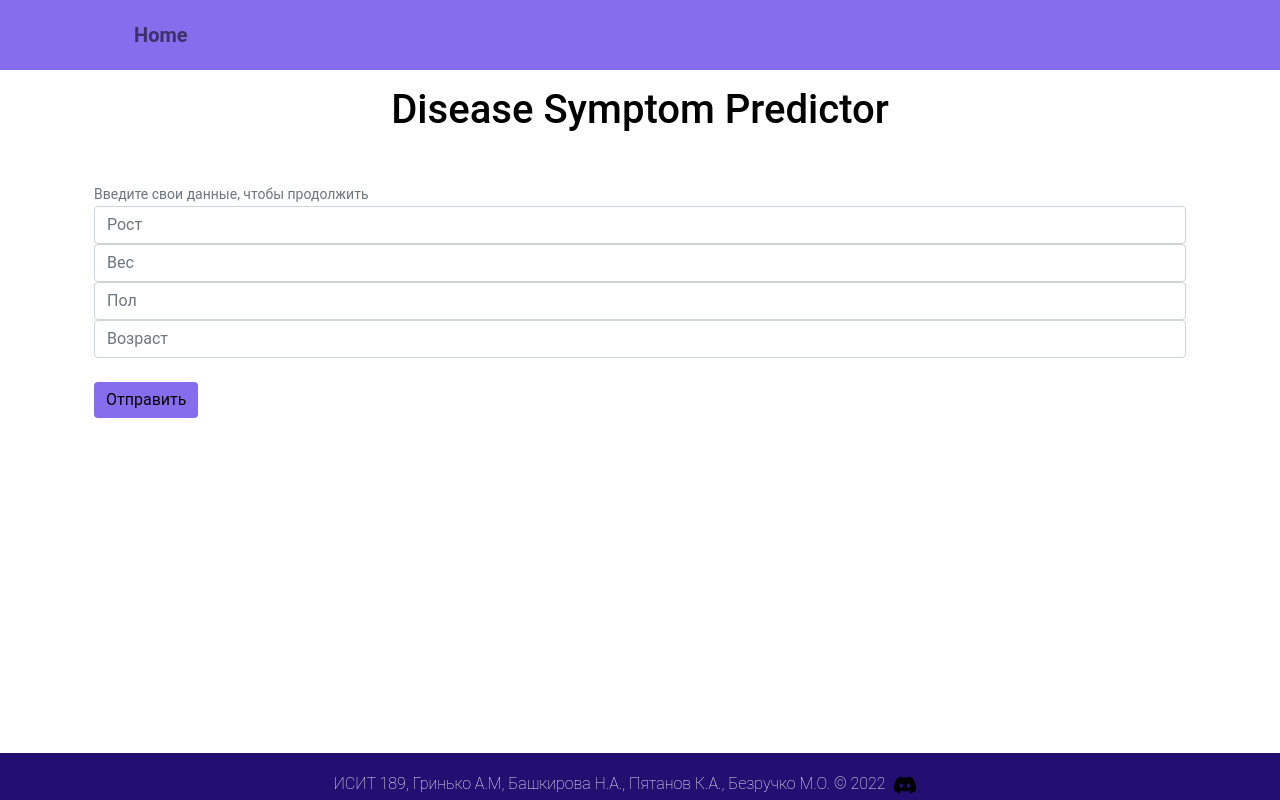
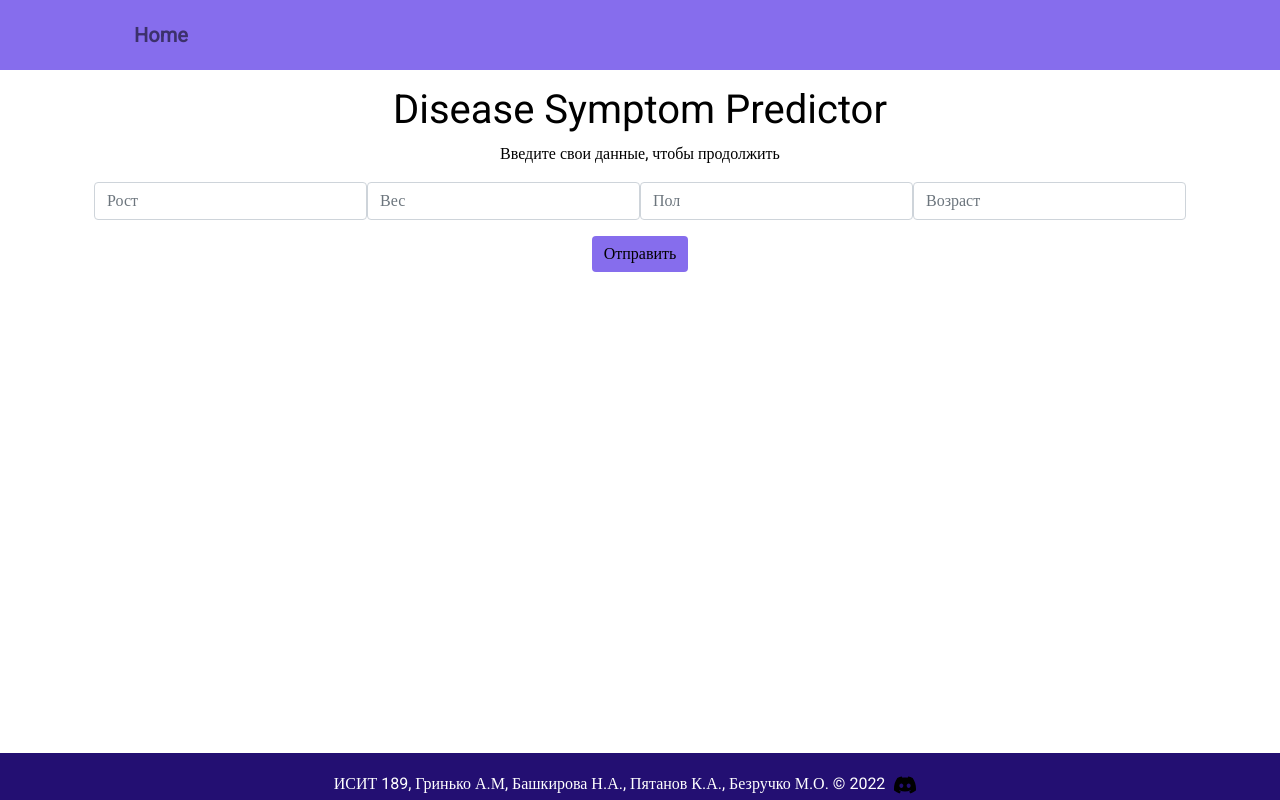
Before and after one commit to GODTHOMASZ/Disease-Symptom-Predictor, a React (Create React App) app: page / in a window 1280 px wide. Built offline with nearby package versions, Linux system fonts and the light colour scheme; a web font is replaced by a local one.

Commit message:
minor fixes

```diff
--- a/package.json
+++ b/package.json
@@ -3,6 +3,7 @@
   "version": "0.1.0",
   "private": true,
   "dependencies": {
+    "@fontsource/roboto": "^4.5.3",
     "@testing-library/jest-dom": "^5.14.1",
     "@testing-library/react": "^11.2.7",
     "@testing-library/user-event": "^12.8.3",
--- a/src/App.js
+++ b/src/App.js
@@ -5,6 +5,7 @@ import Header from './components/Header';
 import Footer from './components/Footer';
 import { Card, CardDeck } from "react-bootstrap";
 import "./pages/Styles.css";
+import "@fontsource/roboto";
 
 function App() {
   return (
--- a/src/components/DiseaseHome.js
+++ b/src/components/DiseaseHome.js
@@ -7,14 +7,14 @@ export default class Home extends Component {
         return (
             <Container>
                 <Form>
-                    <Form.Group controlId="formBasicEmail">
-                        <Form.Text> Введите свои данные, чтобы продолжить </Form.Text>
-                        <Form.Control type="height" placeholder="Рост"/>
-                        <Form.Control type="weight" placeholder="Вес"/>
-                        <Form.Control type="sex" placeholder="Пол"/>
-                        <Form.Control type="age" placeholder="Возраст"/>
+                    <div className='text-center'> <p>Введите свои данные, чтобы продолжить</p></div>
+                    <Form.Group className='d-flex flex-row' controlId="formBasicEmail">
+                        <Form.Control className='w-25' type="height" placeholder="Рост"/>
+                        <Form.Control className='w-25' type="weight" placeholder="Вес"/>
+                        <Form.Control className='w-25' type="sex" placeholder="Пол"/>
+                        <Form.Control className='w-25' type="age" placeholder="Возраст"/>
                     </Form.Group>
-                    <Button className="button mt-4" type="submit">Отправить</Button>
+                    <div className='text-center'><Button className="button mt-3" type="submit">Отправить</Button></div>
                 </Form>
             </Container>
         )
--- a/src/pages/Home.js
+++ b/src/pages/Home.js
@@ -8,7 +8,7 @@ export default class Home extends Component {
         return (
             <>
                 <Container>
-                    <h1 className="text-center mt-3 mb-5">Disease Symptom Predictor</h1>
+                    <h1 className="text-center mt-3 mb-2">Disease Symptom Predictor</h1>
                     <DiseaseHome/>
                 </Container>
                 {/* <CarouselBox/> */}
```
Also changed, not shown: 1 other file (tests, documents, lock files or other folders).
